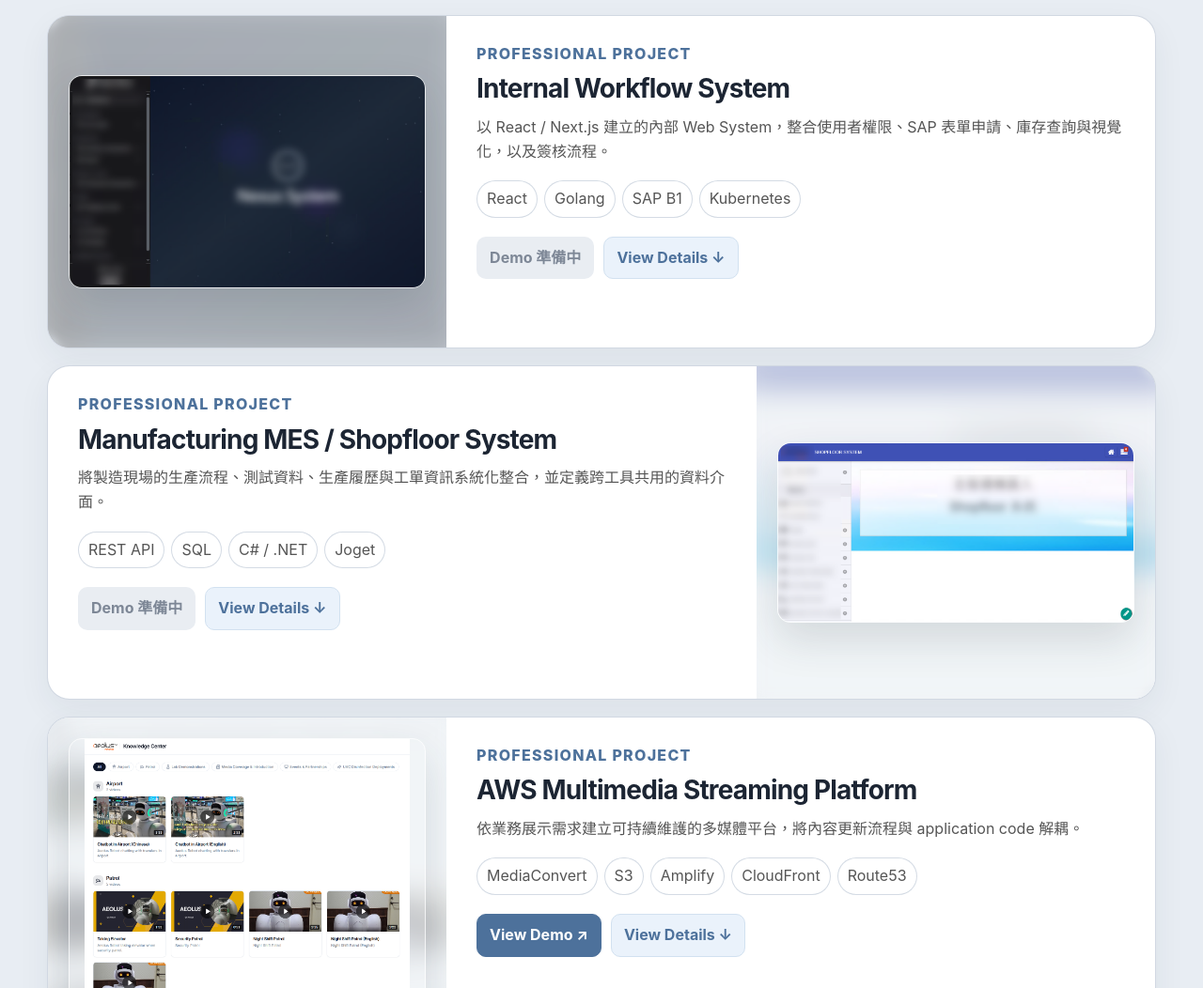
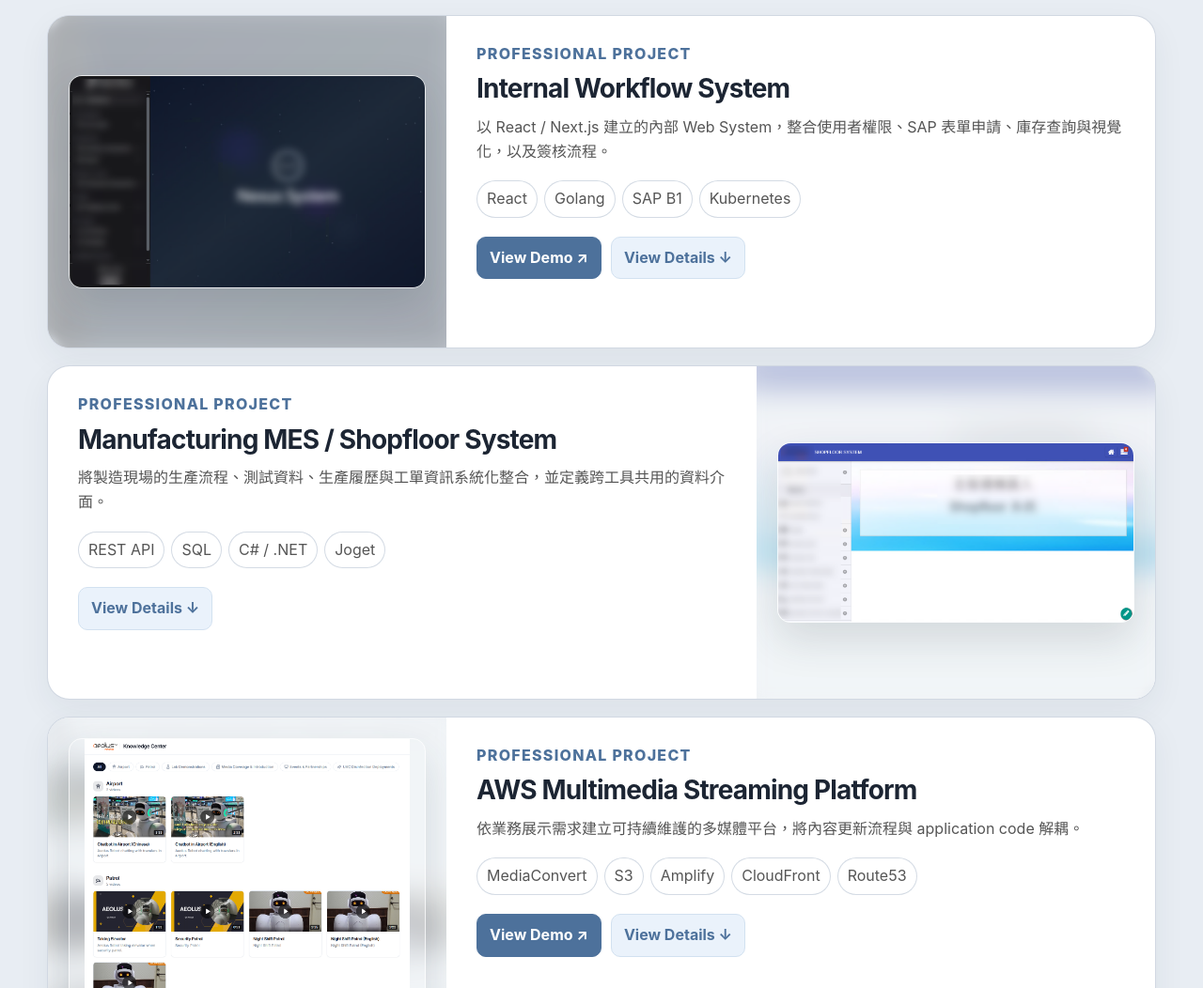
Before and after one commit to cliffium/cliffium.github.io, a plain HTML site: page index.html in a window 1280 px wide. Shown: the part 2893-3945 px from the top of the page at 94% size. Drawn offline with Linux system fonts and the light colour scheme.

Commit message:
Update workflow demo and remove MES demo button

```diff
--- a/index.html
+++ b/index.html
@@ -204,7 +204,7 @@
               <p>以 React / Next.js 建立的內部 Web System，整合使用者權限、SAP 表單申請、庫存查詢與視覺化，以及簽核流程。</p>
               <div class="tag-row"><span>React</span><span>Golang</span><span>SAP B1</span><span>Kubernetes</span></div>
               <div class="project-actions">
-                <button class="btn btn-disabled" type="button" disabled>Demo 準備中</button>
+                <a class="btn btn-primary" href="https://dancing-basbousa-e6f2a8.netlify.app" target="_blank" rel="noopener noreferrer">View Demo ↗</a>
                 <button class="btn btn-text toggle-detail" type="button" data-target="project-workflow">View Details ↓</button>
               </div>
               <div id="project-workflow" class="expandable">
@@ -228,7 +228,6 @@
               <p>將製造現場的生產流程、測試資料、生產履歷與工單資訊系統化整合，並定義跨工具共用的資料介面。</p>
               <div class="tag-row"><span>REST API</span><span>SQL</span><span>C# / .NET</span><span>Joget</span></div>
               <div class="project-actions">
-                <button class="btn btn-disabled" type="button" disabled>Demo 準備中</button>
                 <button class="btn btn-text toggle-detail" type="button" data-target="project-mes">View Details ↓</button>
               </div>
               <div id="project-mes" class="expandable">
```
